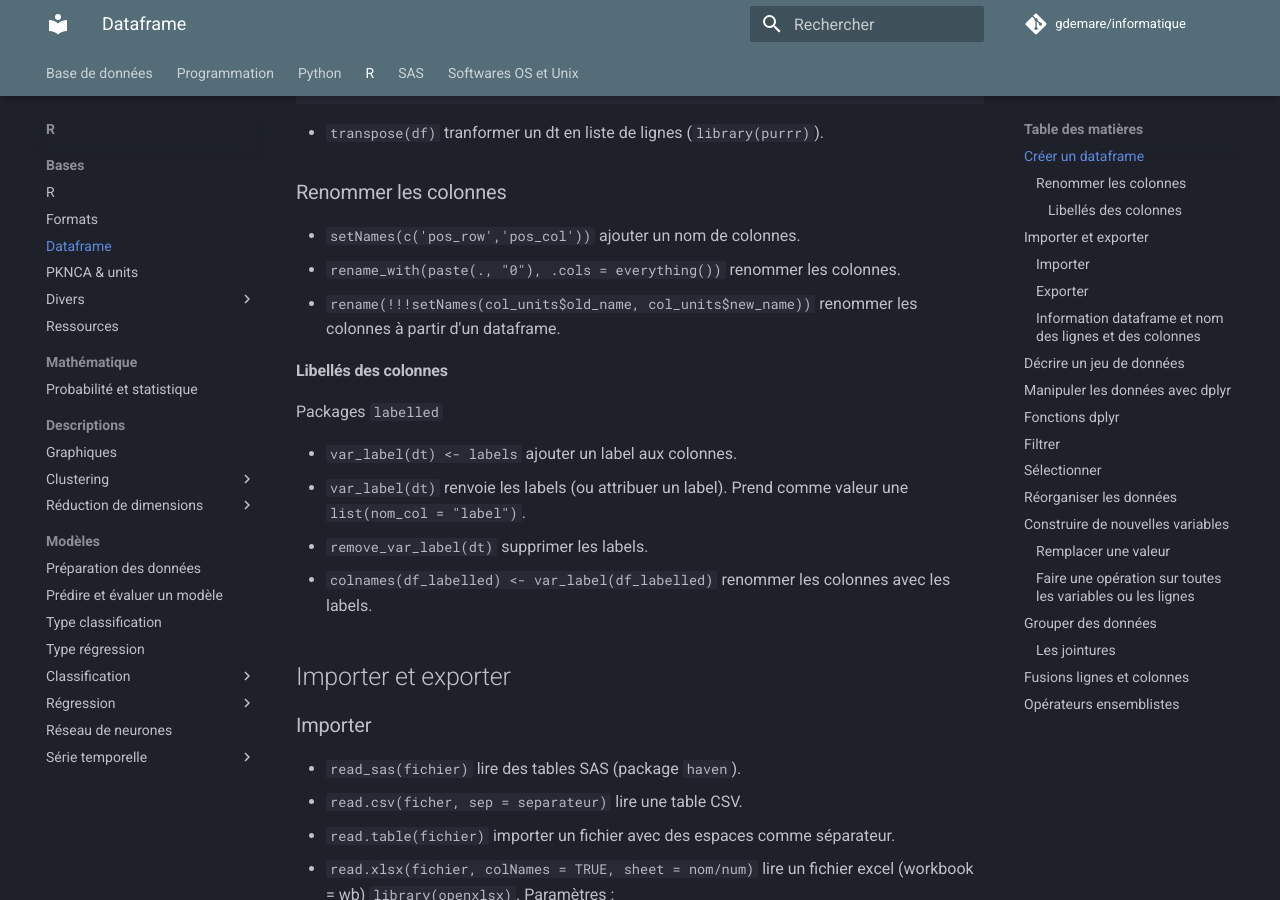
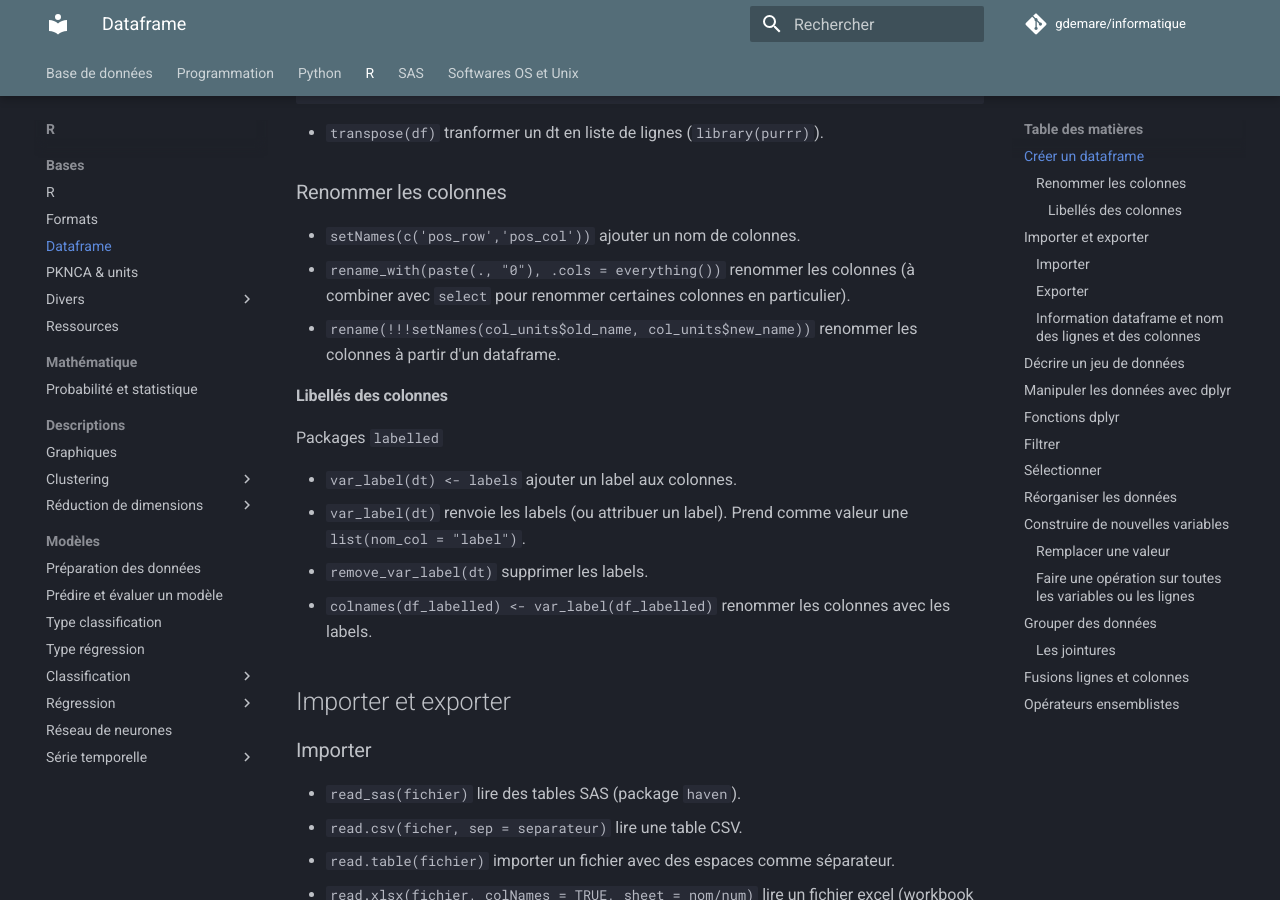
Before and after one commit to gdemare/Informatique, an MkDocs documentation site: the page built from docs/r/manipuler-donnees_r.md, in a window 1280 px wide and 900 px high, scrolled down 563 px. Built offline with MkDocs 1.6.1 and Material for MkDocs 9.7.7, drawn with Linux system fonts in a browser that asks for light colours; comment, search, counter and statistics services are not loaded.

Commit message:
Update manipuler-donnees_r.md

```diff
--- a/docs/r/manipuler-donnees_r.md
+++ b/docs/r/manipuler-donnees_r.md
@@ -22,7 +22,7 @@ data.frame(
 ### Renommer les colonnes
 
 * `setNames(c('pos_row','pos_col'))` ajouter un nom de colonnes.
-* `rename_with(paste(., "0"), .cols = everything())` renommer les colonnes.
+* `rename_with(paste(., "0"), .cols = everything())` renommer les colonnes (à combiner avec `select` pour renommer certaines colonnes en particulier).
 * `rename(!!!setNames(col_units$old_name, col_units$new_name))` renommer les colonnes à partir d'un dataframe.
 
 #### Libellés des colonnes
```
